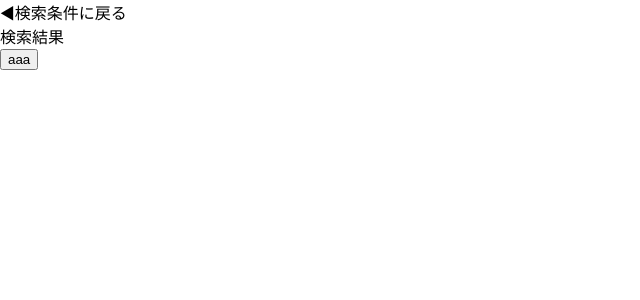
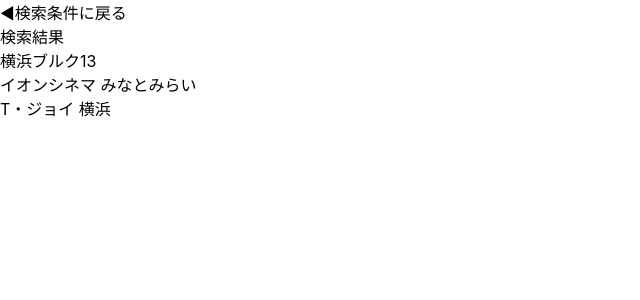
Before and after one commit to sado-haruki/ciimo, a Next.js app: page /reservation in a window 1280 px wide. Shown: the top 300 px of the page, without its empty margins (0-640 px from the left). Built offline with nearby package versions, Linux system fonts and the light colour scheme; data requests are answered from the project's data file.

Commit message:
map表示できるように修正

```diff
--- a/pages/reservation/Schedule.tsx
+++ b/pages/reservation/Schedule.tsx
@@ -9,16 +9,11 @@
 
 const Schedule = ({ theaters }: ScheduleProps) => {
 
-  const data = useRef<Theater[]>();
-  const [show, setshow] = useState(false);
-
-
   return (
     <>
-    <button onClick={()=>setshow(true)}>aaa</button>
-        {theaters.map(( theater ) =>{
-          <div key={theater.id} >{theater.name}</div>
-        })}
+        {theaters.map((theater) =>
+          <div key={theater.id}>{theater.name}</div>
+        )}
     </>
   );
 };
--- a/pages/reservation/index.tsx
+++ b/pages/reservation/index.tsx
@@ -13,7 +13,7 @@
       console.log(data.current);
       setshow(true);
     });
-  }, [show]);
+  }, []);
 
   return (
     <>
```
